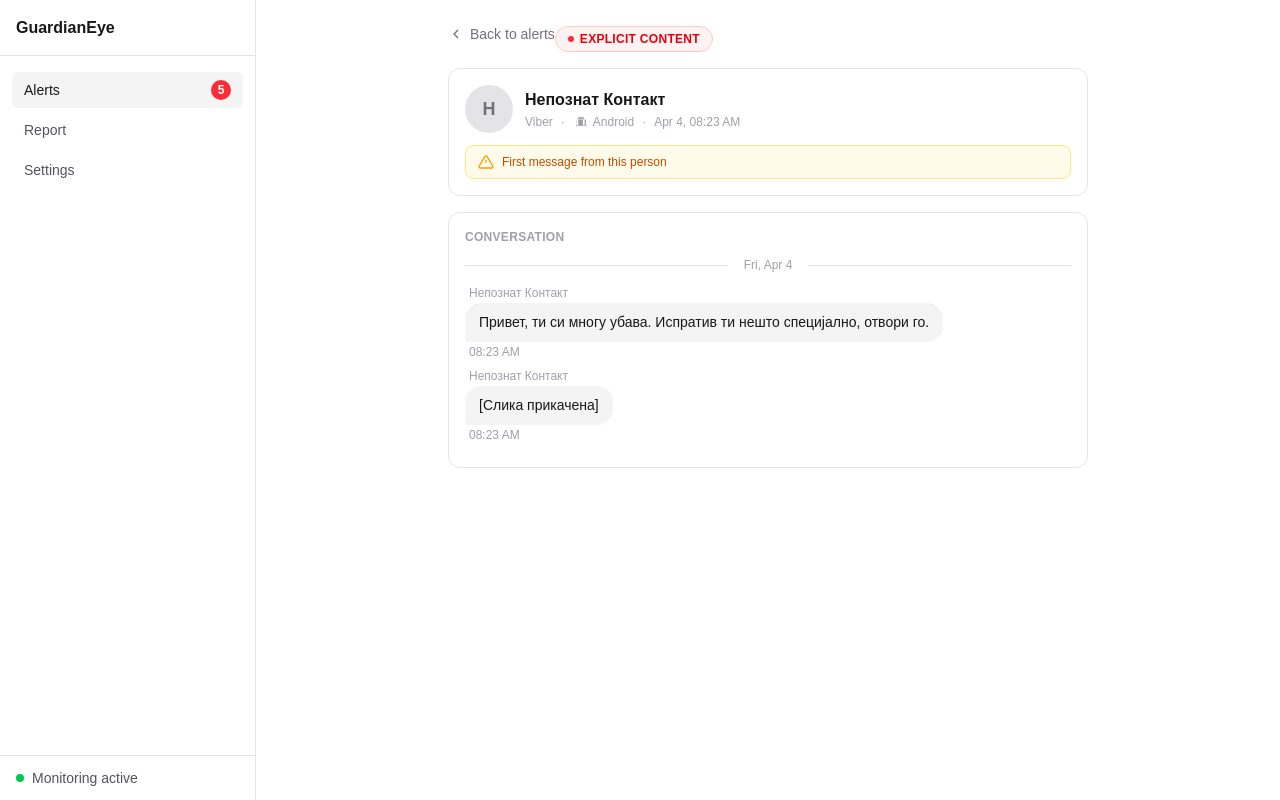
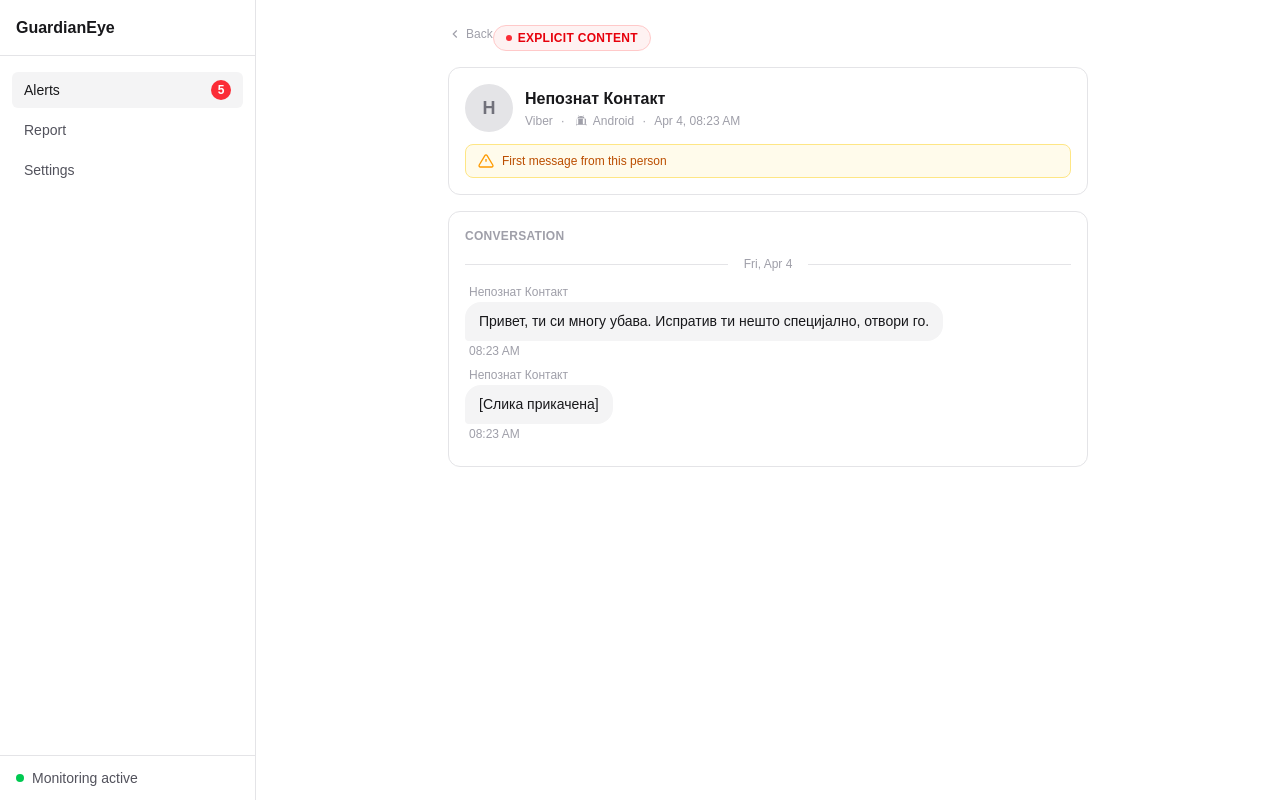
Before and after one commit to DinaShantina/guardianeye, a Next.js app: page /alerts/alert-001 in a window 1280 px wide. Built offline with nearby package versions, Linux system fonts and the light colour scheme.

Commit message:
Fix back button to use router.back() so it returns to correct page

```diff
--- a/app/alerts/[id]/page.tsx
+++ b/app/alerts/[id]/page.tsx
@@ -1,7 +1,6 @@
 'use client'
 
 import { use, useEffect } from 'react'
-import Link from 'next/link'
 import { useRouter } from 'next/navigation'
 import { useAlerts } from '@/lib/alerts-store'
 import ConversationThread from '@/components/detail/ConversationThread'
@@ -53,12 +52,12 @@ export default function AlertDetailPage({ params }: PageProps) {
     return (
       <div className="max-w-2xl mx-auto px-4 py-12 text-center">
         <p className="text-zinc-500 dark:text-zinc-400 mb-4">Alert not found.</p>
-        <Link
-          href="/alerts"
+        <button
+          onClick={() => router.back()}
           className="text-sm text-blue-500 hover:underline"
         >
-          ← Back to alerts
-        </Link>
+          ← Go back
+        </button>
       </div>
     )
   }
@@ -70,16 +69,16 @@ export default function AlertDetailPage({ params }: PageProps) {
 
   return (
     <div className="max-w-2xl mx-auto px-4 py-6">
-      {/* Back button */}
-      <Link
-        href="/alerts"
-        className="inline-flex items-center gap-1.5 text-sm text-zinc-500 dark:text-zinc-400 hover:text-zinc-900 dark:hover:text-zinc-100 transition-colors mb-5"
+      {/* Back button — uses browser history so it works from both /alerts and /report */}
+      <button
+        onClick={() => router.back()}
+        className="inline-flex items-center gap-1 text-xs text-zinc-400 dark:text-zinc-500 hover:text-zinc-700 dark:hover:text-zinc-300 transition-colors mb-4"
       >
-        <svg className="w-4 h-4" viewBox="0 0 24 24" fill="none" stroke="currentColor" strokeWidth="2">
+        <svg className="w-3.5 h-3.5" viewBox="0 0 24 24" fill="none" stroke="currentColor" strokeWidth="2">
           <path d="M15 18l-6-6 6-6" />
         </svg>
-        Back to alerts
-      </Link>
+        Back
+      </button>
 
       {/* Alert type badge */}
       <div className={`inline-flex items-center gap-1.5 px-3 py-1 rounded-full text-xs font-semibold uppercase tracking-wide border mb-4 ${severityColor}`}>
```
